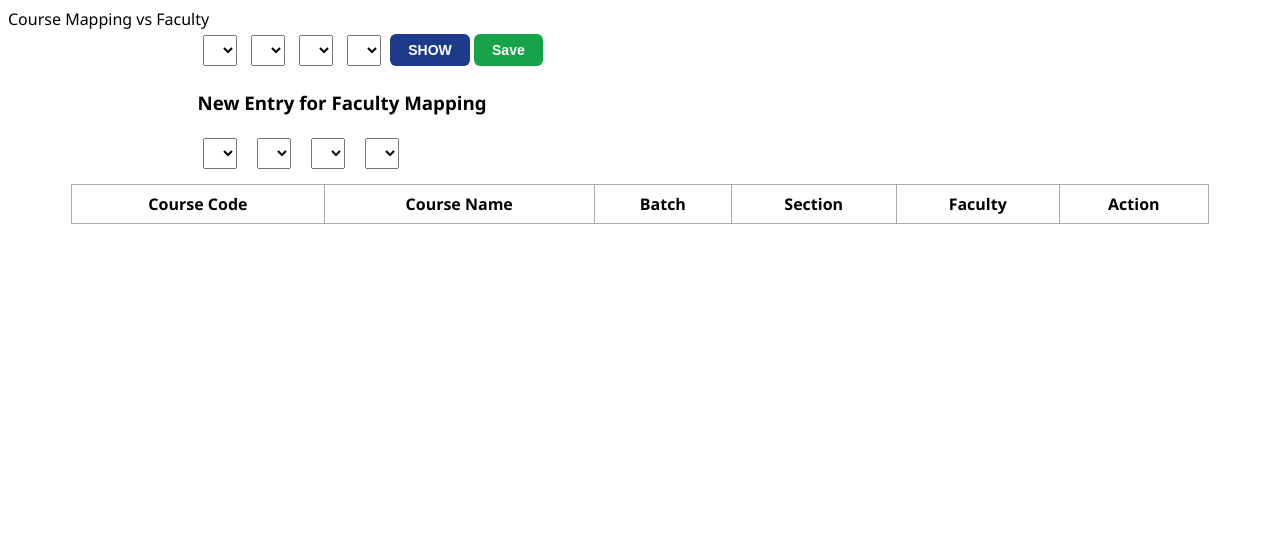
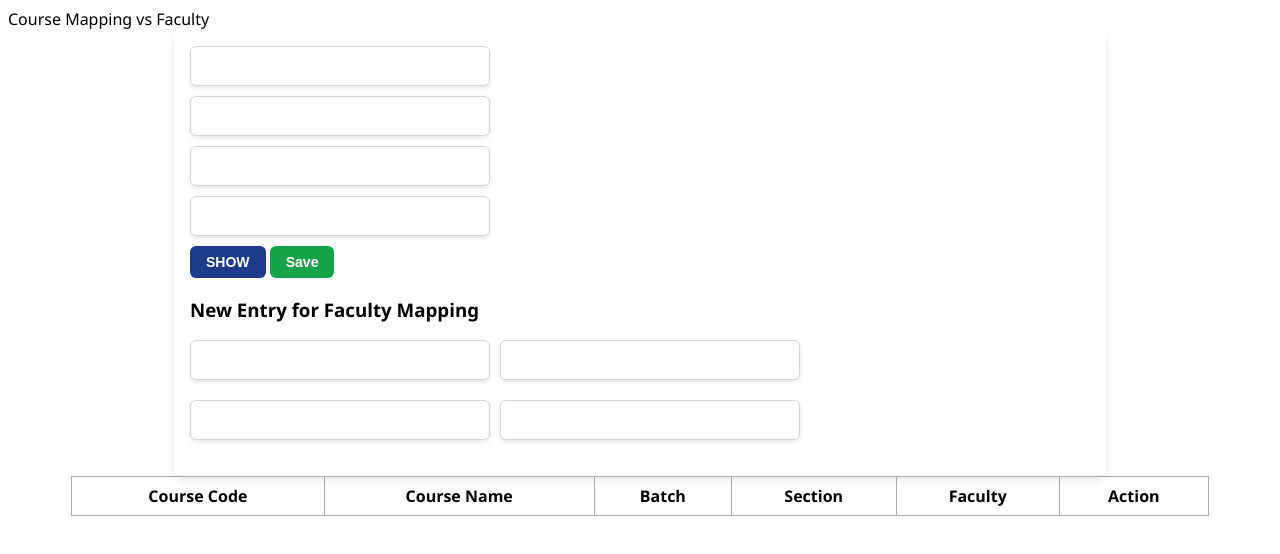
Before and after one commit to sairamhanuman/exam-system, a website: page public/course-mapping.html in a window 1280 px wide. Drawn offline with Linux system fonts and the light colour scheme.

Commit message:
testing coplot 17

```diff
--- a/public/css/course-mapping.css
+++ b/public/css/course-mapping.css
@@ -2,15 +2,24 @@ body {
   font-family: Segoe UI;
 }
 
+
 .box {
-  width: 70%;
-  margin: auto;
+  width: 100%;                   /* Full width */
+  max-width: 900px;              /* Optional: Limit width for better layout */
+  margin: auto;                  /* Center in page */
+  padding: 16px;                 /* Add padding for inner elements */
+  background-color: #ffffff;     /* Light background for visibility */
+  border-radius: 8px;            /* Rounded corners */
+  box-shadow: 0 4px 8px rgba(0, 0, 0, 0.1); /* Slight shadow for a clean look */
 }
 
-select {
-  padding: 8px;
-  margin: 5px;
+.row {
+  display: flex;                 /* Flexbox for horizontal dropdown layout */
+  flex-wrap: wrap;               /* Wrap items when space isn't enough */
+  gap: 16px;                     /* Space between items */
+  margin-bottom: 16px;           /* Add spacing between rows */
 }
+
 
 table {
   width: 90%;
@@ -30,21 +39,60 @@ th, td {
 }
 
 select {
-  padding: 6px;
+  display: block;                /* Ensure the dropdown is displayed */
+  width: 100%;                   /* Take the full width of its container */
+  max-width: 300px;              /* Optional: Limit the width for aesthetics */
+  min-width: 150px;              /* Ensure some readable minimum width */
+  height: 40px;                  /* Sufficient height for visibility */
+  padding: 8px;                  /* Internal padding inside the dropdown */
+  font-size: 16px;               /* Standard text size */
+  color: #1f2937;                /* Standard dark text color */
+  background-color: #fff;        /* White background */
+  border: 1px solid #d1d5db;     /* Light border */
+  border-radius: 6px;            /* Rounded corners */
+  box-shadow: 0 2px 4px rgba(0, 0, 0, 0.1); /* Subtle shadow effect */
+  margin-bottom: 10px;           /* Add space below dropdowns */
+  appearance: none;              /* Remove default browser-specific dropdown design */
 }
 
+select:focus {
+  outline: none;                 /* Remove default focus outline */
+  border: 2px solid #2563eb;     /* Blue border on focus */
+  box-shadow: 0 0 0 3px rgba(37, 99, 235, 0.2); /* Subtle border glow */
+}
+
+select:disabled {
+  background-color: #e5e7eb;     /* Gray background for disabled dropdowns */
+  color: #9ca3af;                /* Faded text for disabled dropdowns */
+  cursor: not-allowed;           /* Prevent pointer for disabled dropdown values */
+}
 
 /* ===== COMMON BUTTON STYLE ===== */
 button {
-  padding: 8px 18px;
-  border-radius: 6px;
+  padding: 8px 16px;
+  background-color: #2563eb; /* Blue background */
+  color: #ffffff;            /* White text */
   font-size: 14px;
   font-weight: 600;
   border: none;
+  border-radius: 6px;        /* Add rounded corners */
+  transition: 0.2s ease;
   cursor: pointer;
-  transition: all 0.25s ease;
+  display: inline-block;
 }
 
+button:hover {
+  background-color: #1e40af;
+  transform: translateY(-2px); /* Subtle hover effect */
+}
+
+#saveBtn {
+  background-color: #16a34a; /* Green background */
+}
+
+#saveBtn:hover {
+  background-color: #15803d; /* Darker green on hover */
+}
 /* ===== SHOW BUTTON ===== */
 button[onclick="loadMappingTable()"] {
   background-color: #1e3a8a; /* deep blue */
@@ -57,10 +105,6 @@ button[onclick="loadMappingTable()"]:hover {
 }
 
 /* ===== SAVE BUTTON ===== */
-#saveBtn {
-  background-color: #16a34a; /* green */
-  color: #ffffff;
-}
 
 #saveBtn:hover {
   background-color: #15803d;
@@ -73,3 +117,14 @@ button:disabled {
   cursor: not-allowed;
   transform: none;
 }
+/* Ensure all dropdowns are visible */
+select {
+  visibility: visible !important;
+  display: block !important;
+  opacity: 1 !important;
+}
+
+/* Ensure parent containers don't hide children */
+.box, .row, .content {
+  overflow: visible !important;
+}
```
